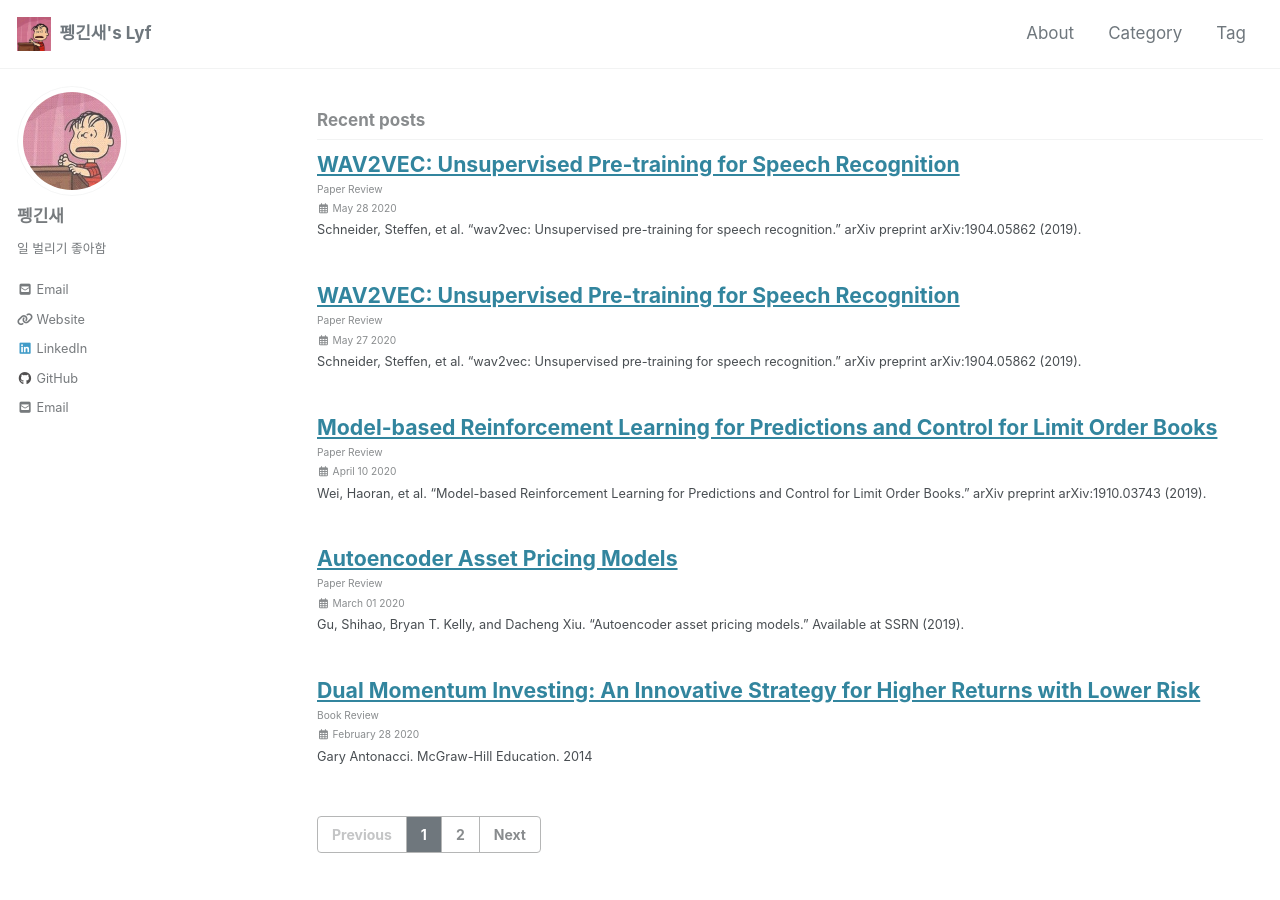
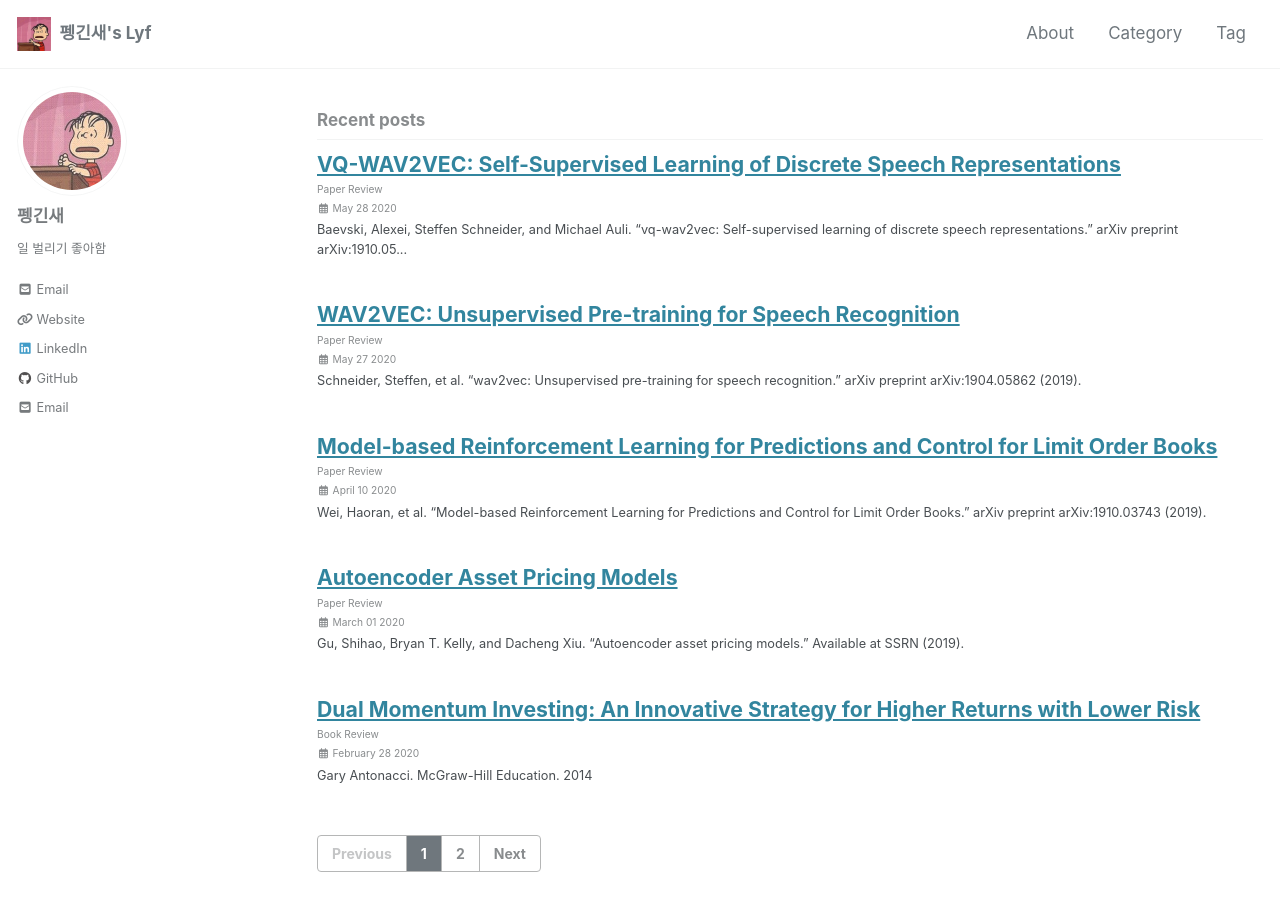
Before and after one commit to sylim2357/sylim2357.github.io, a Jekyll site: the page built from index.html, in a window 1280 px wide and 900 px high. Built offline with Jekyll 4.4.1, drawn with Linux system fonts in a browser that asks for light colours; cached includes are drawn as plain includes; nearby versions of some CDN libraries; the list of posts is cut into pages by our own code; comment, search, counter and statistics services are not loaded.

Commit message:
fix typos

```diff
--- a/_includes/head/custom.html
+++ b/_includes/head/custom.html
@@ -10,9 +10,9 @@
 <meta name="theme-color" content="#ffffff">
 
 <!-- Load KaTeX -->
-<link rel="stylesheet" href="https://cdn.jsdelivr.net/npm/katex@0.11.1/dist/katex.min.css">
-<script src="https://cdn.jsdelivr.net/npm/katex@0.11.1/dist/katex.min.js"></script>
 
+<link rel="stylesheet" href="https://cdn.jsdelivr.net/npm/katex@0.12.0/dist/katex.css" integrity="sha384-qCEsSYDSH0x5I45nNW4oXemORUZnYFtPy/FqB/OjqxabTMW5HVaaH9USK4fN3goV" crossorigin="anonymous">
+<script defer src="https://cdn.jsdelivr.net/npm/katex@0.12.0/dist/katex.js" integrity="sha384-YFVvRUwgqxkAVN9bmAVLsKilmOKfQLyUx0ZlmDNs0aBUTsvMLnRxE3Km0NrZa0i9" crossorigin="anonymous"></script>
 <script src="https://ajax.googleapis.com/ajax/libs/jquery/3.4.1/jquery.min.js"></script>
 
 <!-- Global site tag (gtag.js) - Google Analytics -->
--- a/_posts/2020-05-28-vq-wav2vec.md
+++ b/_posts/2020-05-28-vq-wav2vec.md
@@ -1,6 +1,6 @@
 ---
-title:  "WAV2VEC: Unsupervised Pre-training for Speech Recognition"
-excerpt: "Schneider, Steffen, et al. \"wav2vec: Unsupervised pre-training for speech recognition.\" arXiv preprint arXiv:1904.05862 (2019)."
+title:  "VQ-WAV2VEC: Self-Supervised Learning of Discrete Speech Representations"
+excerpt: "Baevski, Alexei, Steffen Schneider, and Michael Auli. \"vq-wav2vec: Self-supervised learning of discrete speech representations.\" arXiv preprint arXiv:1910.05453 (2019)."
 toc: true
 toc_sticky: true
 
```
